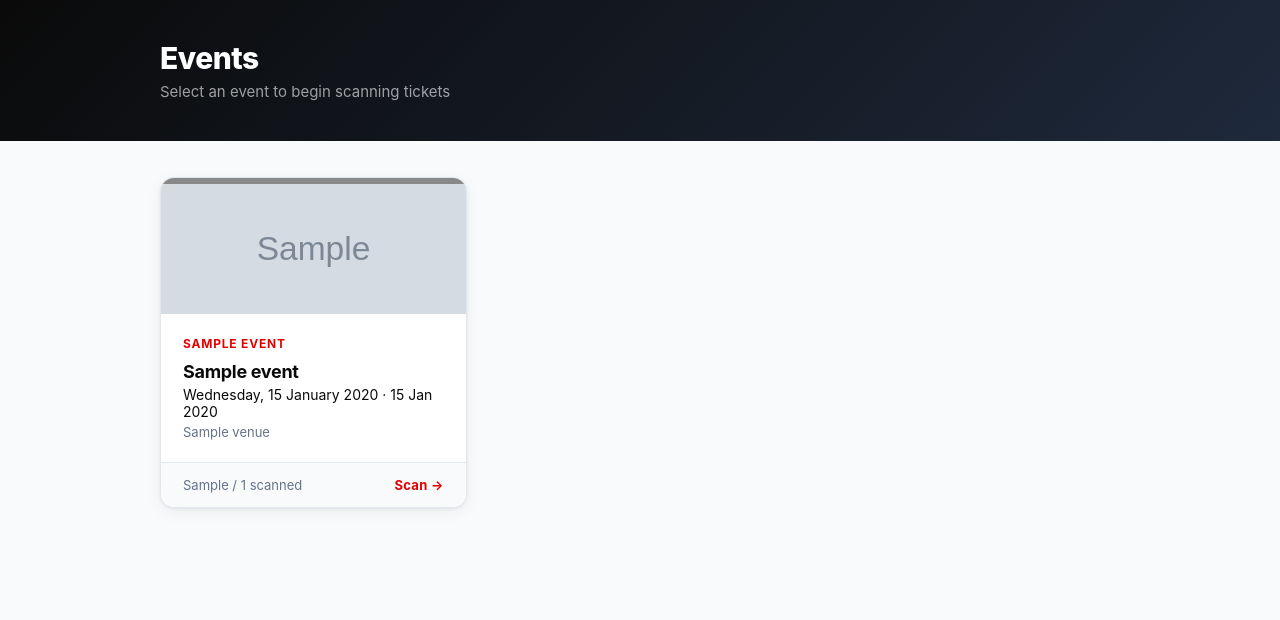
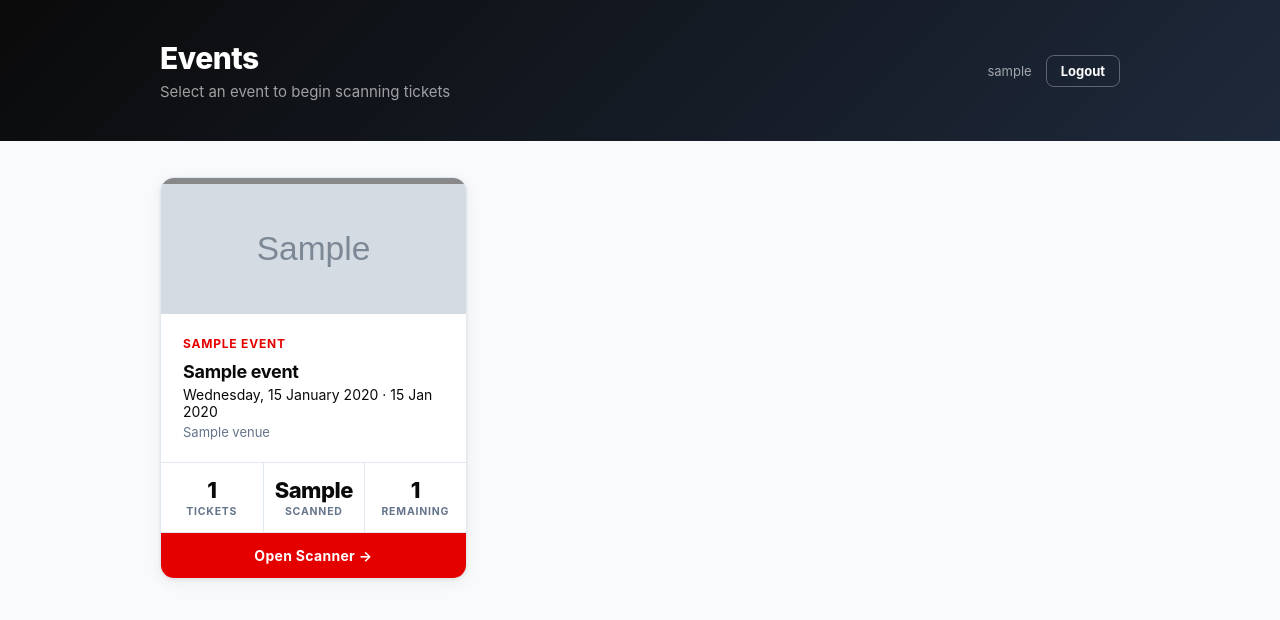
Before and after one commit to beezzars200/Claude, a Node server app: template ticket-system/web-scanner/views/events-list.ejs in a window 1280 px wide. Shown: the top 620 px of the page. Run offline with Node 20, Linux system fonts and the light colour scheme; the template is opened without the code that fills it: most values are stand-ins (such as "Sample title", 1, 10 or a date in 2020); grey boxes marked "Sample" are stand-in pictures.

Commit message:
Simplify org-user experience: land on /events with full stats per card
- Org admins now land on /events after login instead of the redundant
  /admin dashboard (tiles + table repeating the same numbers)
- /admin now just redirects: super admin → /manage, org users → /events
- Event cards show Tickets / Scanned / Remaining stats and a full-width
  Open Scanner button
- Events page header now shows the logged-in user and a Logout button
  (plus a Manage shortcut for super admins)

https://claude.ai/code/session_01XhTjUKKxGfei6DxqNQkQ7i

```diff
--- a/ticket-system/web-scanner/public/css/styles.css
+++ b/ticket-system/web-scanner/public/css/styles.css
@@ -81,6 +81,14 @@ body {
 }
 .site-header h1 { font-size: 30px; font-weight: 800; letter-spacing: -0.5px; }
 .site-header p { color: rgba(255,255,255,0.6); margin-top: 6px; font-size: 15px; }
+.site-header-row { display: flex; justify-content: space-between; align-items: center; gap: 16px; flex-wrap: wrap; }
+.site-header-user { display: flex; align-items: center; gap: 14px; }
+.site-header-username { color: rgba(255,255,255,0.6); font-size: 13px; }
+.header-link {
+  color: white; text-decoration: none; font-size: 13px; font-weight: 700;
+  padding: 7px 14px; border: 1.5px solid rgba(255,255,255,0.3); border-radius: 8px;
+}
+.header-link:hover { background: rgba(255,255,255,0.1); }
 
 /* Events Grid */
 .events-grid { display: grid; grid-template-columns: repeat(auto-fill, minmax(300px, 1fr)); gap: 20px; padding-bottom: 48px; }
@@ -98,12 +106,23 @@ body {
 .event-org { color: var(--accent); font-size: 12px; font-weight: 700; text-transform: uppercase; letter-spacing: 0.8px; margin-bottom: 10px; }
 .event-meta { font-size: 14px; color: var(--text); margin-bottom: 4px; }
 .event-venue { font-size: 13px; color: var(--muted); }
+.event-card-stats {
+  display: grid; grid-template-columns: repeat(3, 1fr);
+  border-top: 1.5px solid var(--border);
+}
+.event-stat {
+  padding: 14px 8px; text-align: center;
+  display: flex; flex-direction: column; gap: 2px;
+}
+.event-stat + .event-stat { border-left: 1.5px solid var(--border); }
+.event-stat-num { font-size: 22px; font-weight: 800; letter-spacing: -0.5px; }
+.event-stat-label { font-size: 10.5px; color: var(--muted); text-transform: uppercase; letter-spacing: 0.8px; font-weight: 700; }
 .event-card-footer {
-  padding: 14px 22px; background: var(--grey); border-top: 1.5px solid var(--border);
-  display: flex; justify-content: space-between; align-items: center; font-size: 13px;
+  padding: 14px 22px; background: var(--accent); border-top: 1.5px solid var(--border);
+  display: flex; justify-content: center; align-items: center; font-size: 14px;
 }
 .scan-count { color: var(--muted); }
-.scan-btn { color: var(--accent); font-weight: 700; letter-spacing: 0.3px; }
+.scan-btn { color: white; font-weight: 700; letter-spacing: 0.3px; }
 .empty-state { text-align: center; padding: 80px 20px; color: var(--muted); }
 .empty-state p { font-size: 16px; }
 
--- a/ticket-system/web-scanner/routes/auth.js
+++ b/ticket-system/web-scanner/routes/auth.js
@@ -4,7 +4,7 @@ const router = express.Router();
 const db = require('../db/connection');
 
 router.get('/login', (req, res) => {
-  if (req.session.authenticated) return res.redirect('/admin');
+  if (req.session.authenticated) return res.redirect(req.session.isSuperAdmin ? '/manage' : '/events');
   res.render('login', { error: null });
 });
 
@@ -22,7 +22,7 @@ router.post('/login', async (req, res) => {
         req.session.username = username;
         req.session.organisationId = user.organisation_id || null;
         req.session.isSuperAdmin = !user.organisation_id;
-        return res.redirect(user.organisation_id ? '/admin' : '/manage');
+        return res.redirect(user.organisation_id ? '/events' : '/manage');
       }
     }
   } catch (e) {
--- a/ticket-system/web-scanner/views/events-list.ejs
+++ b/ticket-system/web-scanner/views/events-list.ejs
@@ -8,9 +8,16 @@
 </head>
 <body class="events-page">
   <header class="site-header">
-    <div class="container">
-      <h1>Events</h1>
-      <p>Select an event to begin scanning tickets</p>
+    <div class="container site-header-row">
+      <div>
+        <h1>Events</h1>
+        <p>Select an event to begin scanning tickets</p>
+      </div>
+      <div class="site-header-user">
+        <span class="site-header-username"><%= username %></span>
+        <% if (isSuperAdmin) { %><a href="/manage" class="header-link">Manage</a><% } %>
+        <a href="/auth/logout" class="header-link">Logout</a>
+      </div>
     </div>
   </header>
   <main class="container">
@@ -35,9 +42,22 @@
               </p>
               <% if (event.venue) { %><p class="event-venue"><%= event.venue %></p><% } %>
             </div>
+            <div class="event-card-stats">
+              <div class="event-stat">
+                <span class="event-stat-num"><%= event.total_tickets || 0 %></span>
+                <span class="event-stat-label">Tickets</span>
+              </div>
+              <div class="event-stat">
+                <span class="event-stat-num"><%= event.scanned_tickets || 0 %></span>
+                <span class="event-stat-label">Scanned</span>
+              </div>
+              <div class="event-stat">
+                <span class="event-stat-num"><%= (parseInt(event.total_tickets) || 0) - (parseInt(event.scanned_tickets) || 0) %></span>
+                <span class="event-stat-label">Remaining</span>
+              </div>
+            </div>
             <div class="event-card-footer">
-              <span class="scan-count"><%= event.scanned_tickets || 0 %> / <%= event.total_tickets || 0 %> scanned</span>
-              <span class="scan-btn">Scan &rarr;</span>
+              <span class="scan-btn">Open Scanner &rarr;</span>
             </div>
           </a>
         <% }) %>
```
Also changed, not shown: ticket-system/web-scanner/routes/events.js (+4 -17 lines), ticket-system/web-scanner/views/admin.ejs (deleted, +0 -65 lines).
